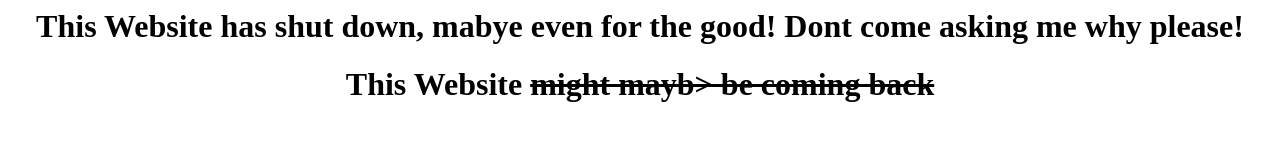
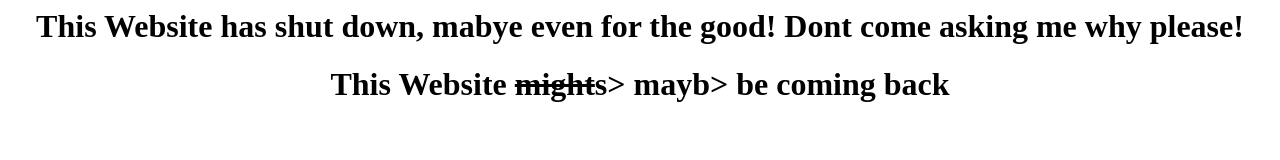
Before and after one commit to infmapi/Infmapiuser.github.io, a plain HTML site: page index.html in a window 1280 px wide. Drawn offline with Linux system fonts and the light colour scheme.

Commit message:
Update index.html

```diff
--- a/index.html
+++ b/index.html
@@ -3,5 +3,5 @@
 <h1>This Website has shut down, mabye even for the good! Dont come asking me why please! </h1>
 </center>
 <center>
-<h1>This Website <s>might<s><b> may</s>b> be coming back</h1>
+<h1>This Website <s>might</s>s><b> may</s>b> be coming back</h1>
 </center>
```
